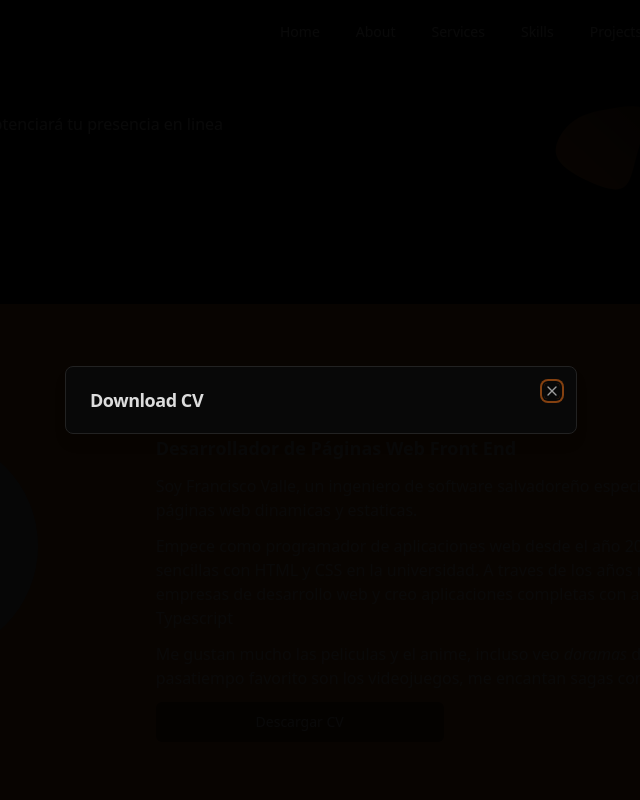
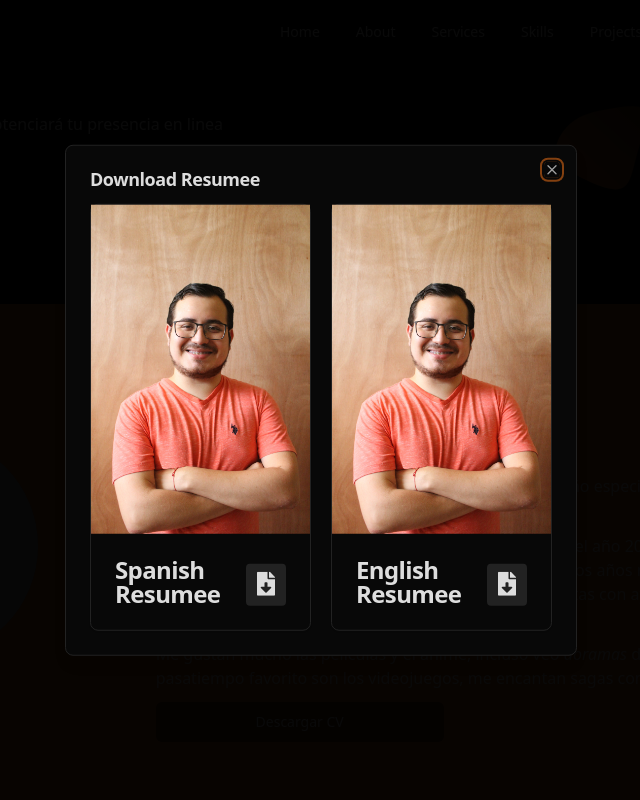
Before and after one commit to C3SC0-V4113/Web-Portfolio, a React (Vite) app: page / in a window 1280 px wide. Both pictures are taken after a click on the button "Descargar CV". Shown: the top 800 px of the page, without its empty margins (319-959 px from the left). Built offline with nearby package versions, Linux system fonts and the light colour scheme; grey boxes are pictures that could not be loaded.

Commit message:
starting resumee view

```diff
--- a/src/components/views/About/About.tsx
+++ b/src/components/views/About/About.tsx
@@ -11,6 +11,7 @@ import {
   DialogPortal,
   DialogTitle,
 } from "@/components/ui/dialog";
+import { ResumeeCard } from "./ResumeeCard";
 
 export const About = () => {
   const [open, setOpen] = useState(false);
@@ -71,8 +72,18 @@ export const About = () => {
           <DialogOverlay />
           <DialogContent>
             <DialogHeader>
-              <DialogTitle>Download CV</DialogTitle>
+              <DialogTitle>Download Resumee</DialogTitle>
             </DialogHeader>
+            <div className="flex flex-col gap-5 sm:flex-row">
+              <ResumeeCard
+                title="Spanish Resumee"
+                pdfUrl="/pdf/Francisco_Valle-Desarrollador_React.pdf"
+              />
+              <ResumeeCard
+                title="English Resumee"
+                pdfUrl="/pdf/Francisco_Valle-React_Developer.pdf"
+              />
+            </div>
           </DialogContent>
         </DialogPortal>
       </Dialog>
--- /dev/null
+++ b/src/components/views/About/ResumeeCard.tsx
@@ -0,0 +1,24 @@
+import { Card, CardHeader, CardTitle } from "@/components/ui/card";
+import { IconButton } from "@/components/ui/icon-button";
+import { FaFileDownload } from "react-icons/fa";
+
+interface Props {
+  pdfUrl: string;
+  title: string;
+}
+
+export const ResumeeCard = ({ pdfUrl, title }: Props) => {
+  return (
+    <Card className="sm:basis-1/2">
+      <img className="w-full" src="/practice 2-min.jpg" />
+      <CardHeader className="flex flex-row justify-between align-middle">
+        <CardTitle className="my-auto">{title}</CardTitle>
+        <IconButton
+          icon={FaFileDownload}
+          className="rounded-sm"
+          href={pdfUrl}
+        />
+      </CardHeader>
+    </Card>
+  );
+};
--- a/src/components/views/About/index.ts
+++ b/src/components/views/About/index.ts
@@ -1 +1,2 @@
 export * from "./About";
+export * from "./ResumeeCard";
```
Also changed, not shown: 1 other file (tests, documents, lock files or other folders).
